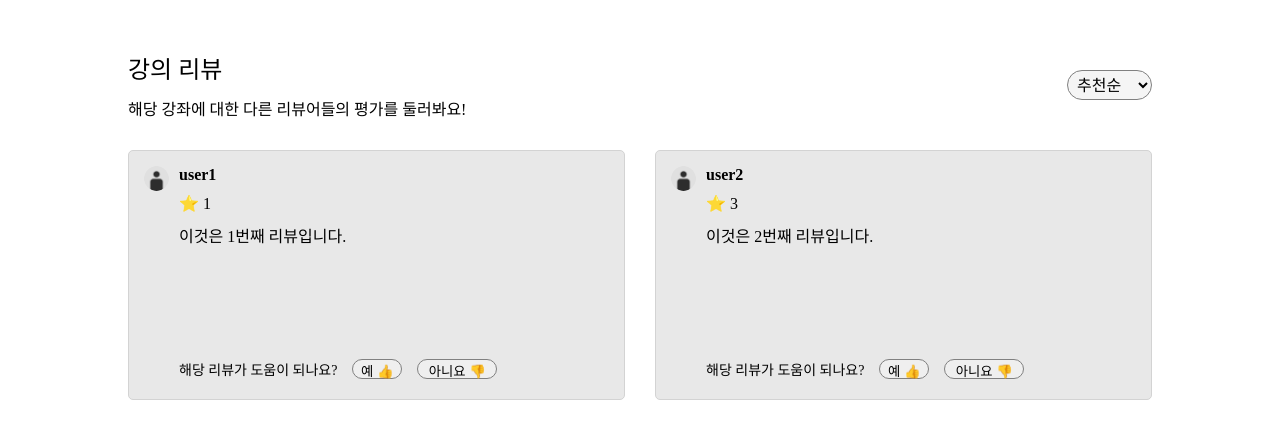
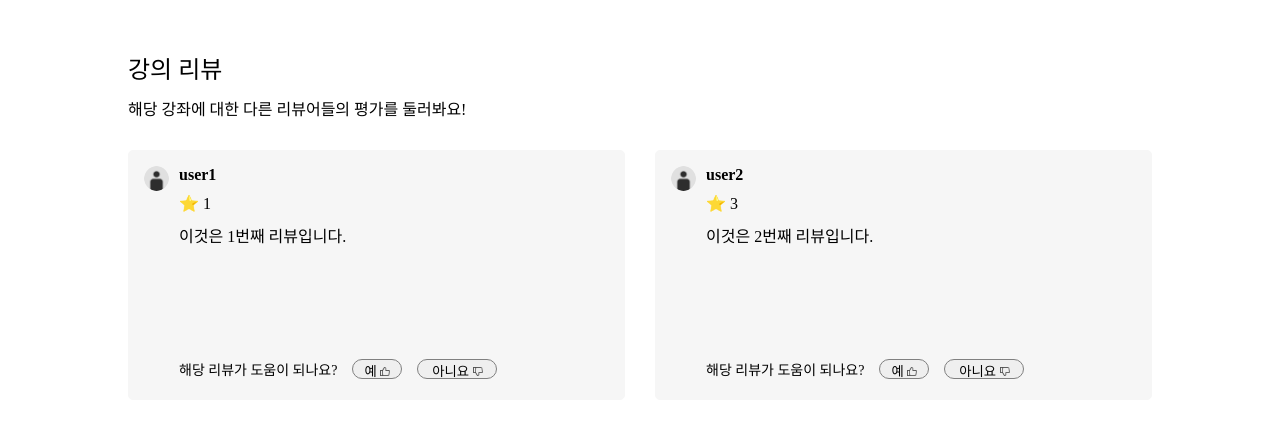
Before and after one commit to GDSC-Hongik/CodeReview-miyeok-web, a React (Vite) app: page /course in a window 1280 px wide. Shown: the part 530-952 px from the top of the page. Built offline with nearby package versions, Linux system fonts and the light colour scheme.

Commit message:
[Feat] 강의평 클릭하면 전체보기 기능 추가가

```diff
--- a/src/components/ReviewBox.jsx
+++ b/src/components/ReviewBox.jsx
@@ -4,9 +4,9 @@ const ReviewContainer = styled.section`
   height: 250px;
   width: 100%;
   padding: 15px;
-  border: 1px solid lightgray;
+  border: 1px solid #f6f6f6;
   border-radius: 5px;
-  background-color: #e8e8e8;
+  background-color: #f6f6f6;
   display: flex;
   align-content: center;
   gap: 10px;
@@ -53,6 +53,7 @@ const YesButton = styled.button`
   height: 20px;
   width: 50px;
   justify-content: center;
+  padding: 1px;
   border-radius: 10px;
   border: 1px solid gray;
   cursor: pointer;
@@ -67,6 +68,7 @@ const NoButton = styled.button`
   height: 20px;
   width: 80px;
   justify-content: center;
+  padding: 1px;
   border-radius: 10px;
   border: 1px solid gray;
   cursor: pointer;
@@ -77,9 +79,14 @@ const NoButton = styled.button`
   }
 `;
 
-const ReviewBox = ({ reviewer, reviewerImage, rating, comment }) => {
+const ReviewBox = ({ reviewer, reviewerImage, rating, comment, onClick }) => {
   return (
-    <ReviewContainer>
+    <ReviewContainer
+      onClick={onClick}
+      style={{
+        cursor: "pointer",
+      }}
+    >
       <UserImage src={reviewerImage} alt="Reviewer" />
       <ReviewInfo>
         <Reviewer>{reviewer}</Reviewer>
@@ -87,8 +94,12 @@ const ReviewBox = ({ reviewer, reviewerImage, rating, comment }) => {
         <ReviewText>{comment}</ReviewText>
         <ReviewReact>
           <div>해당 리뷰가 도움이 되나요?</div>
-          <YesButton>예 👍</YesButton>
-          <NoButton>아니요 👎</NoButton>
+          <YesButton>
+            예 <img src="/good.png" alt="예" width="10" />
+          </YesButton>
+          <NoButton>
+            아니요 <img src="/bad.png" alt="예" width="10" />
+          </NoButton>
         </ReviewReact>
       </ReviewInfo>
     </ReviewContainer>
--- /dev/null
+++ b/src/components/ReviewModal.jsx
@@ -0,0 +1,133 @@
+import styled from "styled-components";
+
+const ModalOverlay = styled.div`
+  position: fixed;
+  top: 0;
+  left: 0;
+  width: 100%;
+  height: 100%;
+  background: rgba(0, 0, 0, 0.5);
+  display: flex;
+  justify-content: center;
+  align-items: center;
+`;
+
+const ModalContent = styled.div`
+  background: white;
+  display: flex;
+  justify-content: space-between;
+  border: 1px solid gray;
+  padding: 20px;
+  border-radius: 10px;
+  width: 50%;
+  height: 50%;
+`;
+
+const CloseButton = styled.button`
+  font-size: 20px;
+  background: none;
+  color: black;
+  border: none;
+  margin-bottom: auto;
+  cursor: pointer;
+`;
+
+const ModalReviewContainer = styled.div`
+  display: flex;
+  justify-content: space-between;
+  gap: 15px;
+`;
+
+const ModalReviewInfo = styled.div`
+  display: flex;
+  flex-direction: column;
+  gap: 15px;
+
+  h2 {
+    font-weight: bold;
+    font-size: 16px;
+  }
+`;
+
+const ModalReviewReact = styled.div`
+  font-size: 14px;
+  display: flex;
+  gap: 15px;
+  margin-top: 20px;
+`;
+
+const YesButton = styled.button`
+  height: 20px;
+  width: 50px;
+  justify-content: center;
+  padding: 1px;
+  border-radius: 10px;
+  border: 1px solid gray;
+  cursor: pointer;
+
+  &:hover {
+    background-color: lightgray;
+    color: black;
+  }
+`;
+
+const NoButton = styled.button`
+  height: 20px;
+  width: 80px;
+  justify-content: center;
+  padding: 1px;
+  border-radius: 10px;
+  border: 1px solid gray;
+  cursor: pointer;
+
+  &:hover {
+    background-color: lightgray;
+    color: black;
+  }
+`;
+
+const ReviewModal = ({ review, onClose }) => {
+  if (!review) return null;
+
+  return (
+    <ModalOverlay onClick={onClose}>
+      <ModalContent onClick={(e) => e.stopPropagation()}>
+        <ModalReviewContainer>
+          <img
+            src={review.reviewerImage}
+            alt="Reviewer"
+            width="40"
+            height="40"
+            style={{ objectFit: "cover", width: "40px", height: "40px" }}
+          />
+          <ModalReviewInfo>
+            <h2>{review.reviewer}</h2>
+            <p>⭐ {review.rating}</p>
+            <p
+              style={{
+                whiteSpace: "normal",
+                wordWrap: "break-word",
+                maxWidth: "90%",
+                textAlign: "left",
+              }}
+            >
+              {review.comment}
+            </p>
+            <ModalReviewReact>
+              <div>해당 리뷰가 도움이 되나요?</div>
+              <YesButton>
+                예 <img src="/good.png" alt="예" width="10" />
+              </YesButton>
+              <NoButton>
+                아니요 <img src="/bad.png" alt="예" width="10" />
+              </NoButton>
+            </ModalReviewReact>
+          </ModalReviewInfo>
+        </ModalReviewContainer>
+        <CloseButton onClick={onClose}>X</CloseButton>
+      </ModalContent>
+    </ModalOverlay>
+  );
+};
+
+export default ReviewModal;
--- a/src/pages/Course.jsx
+++ b/src/pages/Course.jsx
@@ -3,8 +3,10 @@ import { isLoginAtom } from "../atom";
 import { useState } from "react";
 import Header from "../components/Header.jsx";
 import ReviewBox from "../components/ReviewBox.jsx";
+import ReviewModal from "../components/ReviewModal";
 import { Outlet } from "react-router-dom";
 import styled from "styled-components";
+import { useRef } from "react";
 
 const Br = styled.div`
   padding-top: 80px;
@@ -167,27 +169,10 @@ const LectureReviewIntro = styled.div`
     font-size: 24px;
   }
 
-  body {
+  div {
     font-size: 16px;
   }
 `;
-
-const RangeSelect = styled.select`
-  width: 85px;
-  height: 30px;
-  padding: 5px;
-  font-size: 16px;
-  border: 1px solid gray;
-  border-radius: 16px;
-  background-color: whitesmoke;
-  cursor: pointer;
-
-  &:focus {
-    outline: none;
-    border-color: whitesmoke;
-  }
-`;
-
 const LectureReview = styled.section`
   width: 80%;
   display: grid;
@@ -282,8 +267,8 @@ const ReviewTitle = styled.div`
   flex-direction: column;
   gap: 15px;
 
-  textarea {
-    height: 30px;
+  input {
+    height: 40px;
     padding: 10px;
     font-size: 16px;
   }
@@ -397,6 +382,24 @@ const Course = () => {
   const startIndex = (currentPage - 1) * PER_PAGE;
   const selectedReviews = dummyReviews.slice(startIndex, startIndex + PER_PAGE);
 
+  const reviewFormRef = useRef(null);
+
+  const scrollToReviewForm = () => {
+    if (reviewFormRef.current) {
+      reviewFormRef.current.scrollIntoView({ behavior: "smooth" });
+    }
+  };
+
+  const [selectedReview, setSelectedReview] = useState(null);
+
+  const openReviewModal = (review) => {
+    setSelectedReview(review);
+  };
+
+  const closeReviewModal = () => {
+    setSelectedReview(null);
+  };
+
   return (
     <>
       <Header />
@@ -412,7 +415,7 @@ const Course = () => {
         </LectureInfo>
         <BookmarkAndReview>
           <BookmarkButton>즐겨찾기</BookmarkButton>
-          <ReviewButton>강의평가하기</ReviewButton>
+          <ReviewButton onClick={scrollToReviewForm}>강의평가하기</ReviewButton>
         </BookmarkAndReview>
       </LectureName>
       <LectureData>
@@ -426,12 +429,8 @@ const Course = () => {
       <LectureReviewInfo>
         <LectureReviewIntro>
           <h2>강의 리뷰</h2>
-          <body>해당 강좌에 대한 다른 리뷰어들의 평가를 둘러봐요!</body>
+          <div>해당 강좌에 대한 다른 리뷰어들의 평가를 둘러봐요!</div>
         </LectureReviewIntro>
-        <RangeSelect>
-          <option value="recommend">추천순</option>
-          <option value="latest">최신순</option>
-        </RangeSelect>
       </LectureReviewInfo>
       <LectureReview>
         {selectedReviews.map((review, index) => (
@@ -441,9 +440,14 @@ const Course = () => {
             reviewerImage={review.reviewerImage}
             rating={review.rating}
             comment={review.comment}
+            onClick={() => openReviewModal(review)}
           />
         ))}
       </LectureReview>
+
+      {selectedReview && (
+        <ReviewModal review={selectedReview} onClose={closeReviewModal} />
+      )}
 
       <Pagination>
         <PageButton onClick={() => setCurrentPage((p) => Math.max(p - 1, 1))}>
@@ -466,7 +470,7 @@ const Course = () => {
           {">"}
         </PageButton>
       </Pagination>
-      <DoReview>
+      <DoReview ref={reviewFormRef}>
         <DoReviewInfo>
           <h1>강의 평가하기</h1>
           <div>강의에 대한 평가를 다른 사람들과 공유하기</div>
```
Also changed, not shown: public/bad.png (added), public/good.png (added).
